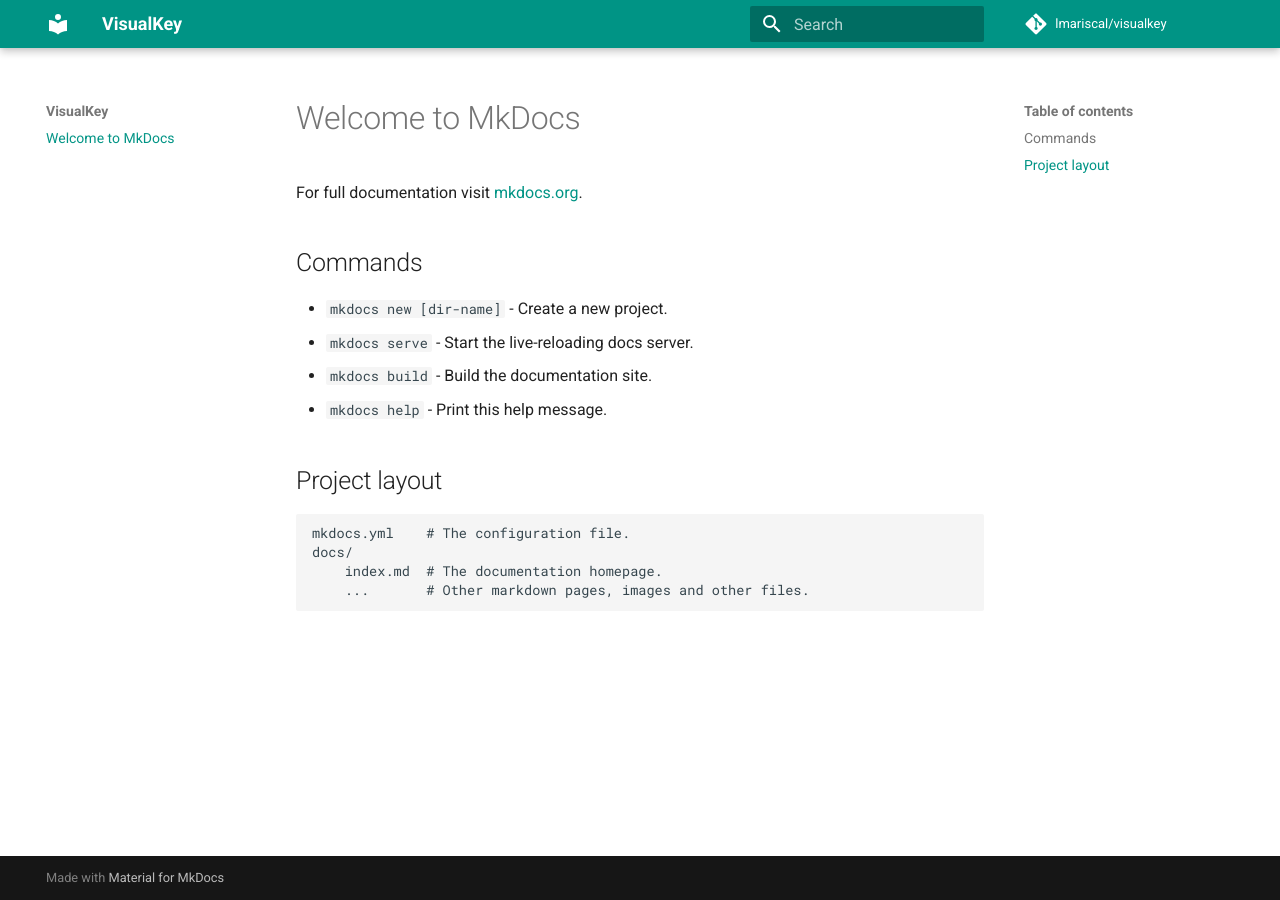
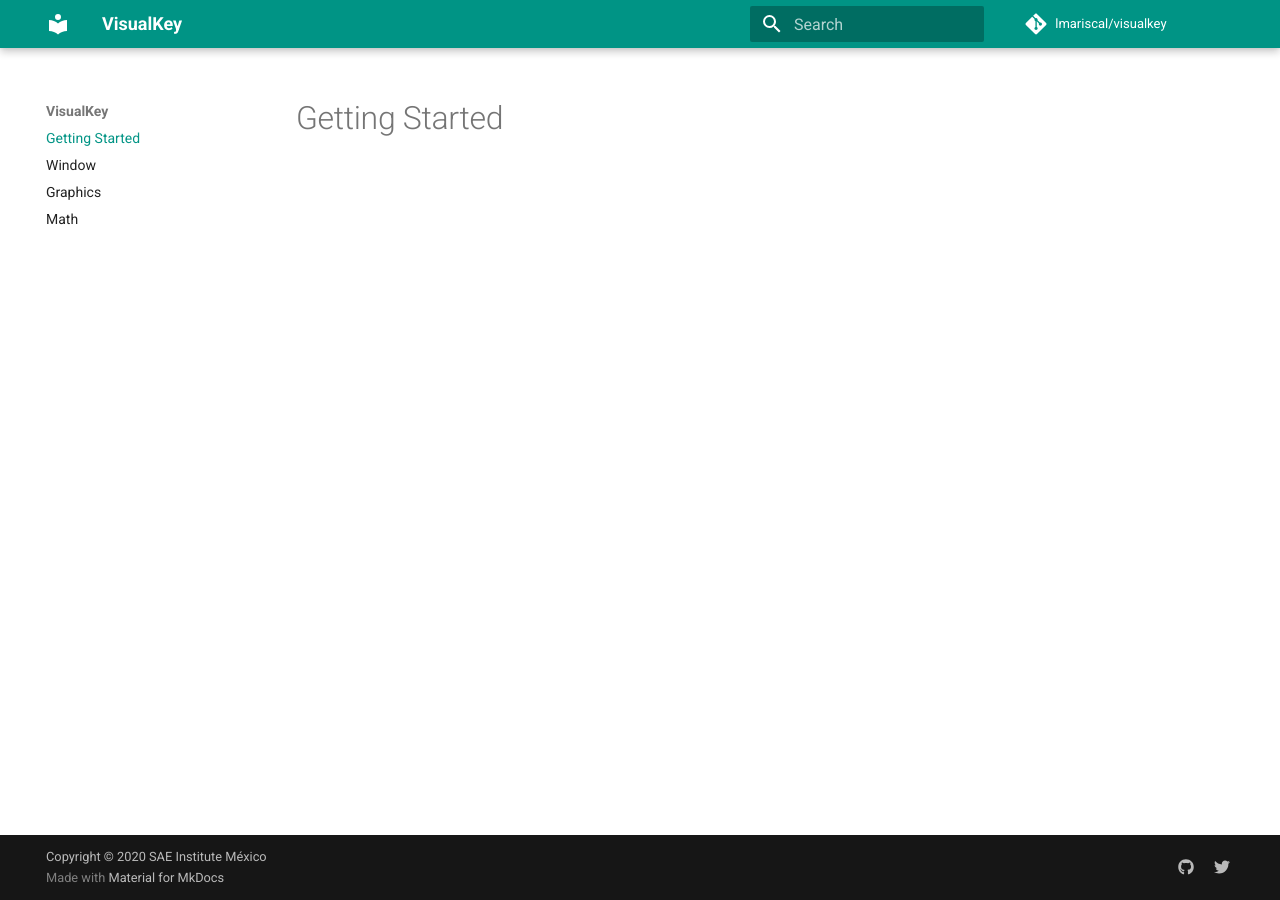
Before and after one commit to lmariscal/visualkey-docs, an MkDocs documentation site: the page built from docs/index.md, in a window 1280 px wide. Built offline with MkDocs 1.6.1 and Material for MkDocs 9.7.7, drawn with Linux system fonts in a browser that asks for light colours; comment, search, counter and statistics services are not loaded.

Commit message:
Create basic documentation structure

```diff
--- a/docs/index.md
+++ b/docs/index.md
@@ -1,17 +1 @@
-# Welcome to MkDocs
-
-For full documentation visit [mkdocs.org](https://mkdocs.org).
-
-## Commands
-
-* `mkdocs new [dir-name]` - Create a new project.
-* `mkdocs serve` - Start the live-reloading docs server.
-* `mkdocs build` - Build the documentation site.
-* `mkdocs help` - Print this help message.
-
-## Project layout
-
-    mkdocs.yml    # The configuration file.
-    docs/
-        index.md  # The documentation homepage.
-        ...       # Other markdown pages, images and other files.
+# Getting Started
--- a/mkdocs.yml
+++ b/mkdocs.yml
@@ -1,15 +1,38 @@
 site_name: 'VisualKey'
-site_description: 'Computer graphics sketchbook and library.'
-site_author: 'SAE Institute México'
+site_description: 'Computer graphics sketchbook.'
+site_author: 'Leonardo Mariscal'
 site_url: 'https://visualkey.org'
+edit_uri: 'https://github.com/lmariscal/visualkey-docs/edit/master/docs'
+copyright: 'Copyright &copy; 2020 SAE Institute México'
 repo_name: 'lmariscal/visualkey'
 repo_url: 'https://github.com/lmariscal/visualkey'
 theme:
   name: 'material'
   language: 'en'
+  font:
+    text: 'Roboto'
+    code: 'Roboto Mono'
   palette:
     primary: 'teal'
     accent: 'teal'
   font:
     text: 'Roboto'
     code: 'Roboto Mono'
+  plugins:
+    - search
+    - minify:
+        minify_html: true
+extra:
+  social:
+    - type: 'github'
+      link: 'https://github.com/lmariscal'
+    - type: 'twitter'
+      link: 'https://twitter.com/lmariscal_'
+markdown_extensions:
+  - codehilite
+  - admonition
+nav:
+  - 'Getting Started': 'index.md'
+  - 'Window': 'window.md'
+  - 'Graphics': 'graphics.md'
+  - 'Math': 'math.md'
```
Also changed, not shown: docs/graphics.md (added, +1 -0 lines), docs/window.md (added, +1 -0 lines), requirements.txt (added, +19 -0 lines), docs/img/graduation-cap.ico (added), docs/img/graduation-cap.svg (added), docs/math.md (added), 1 other file.
